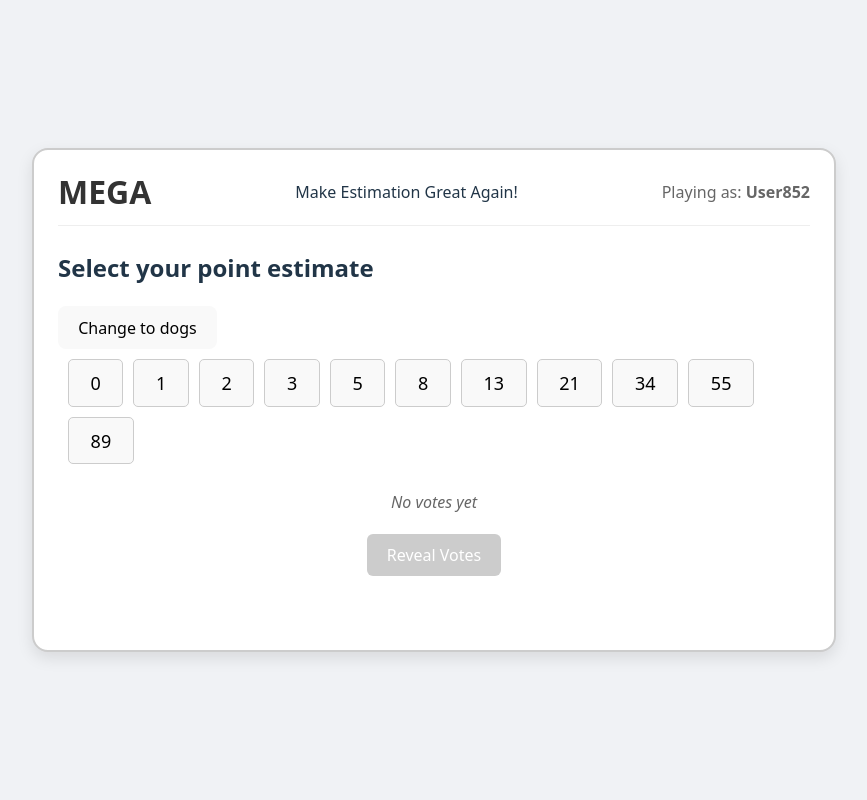
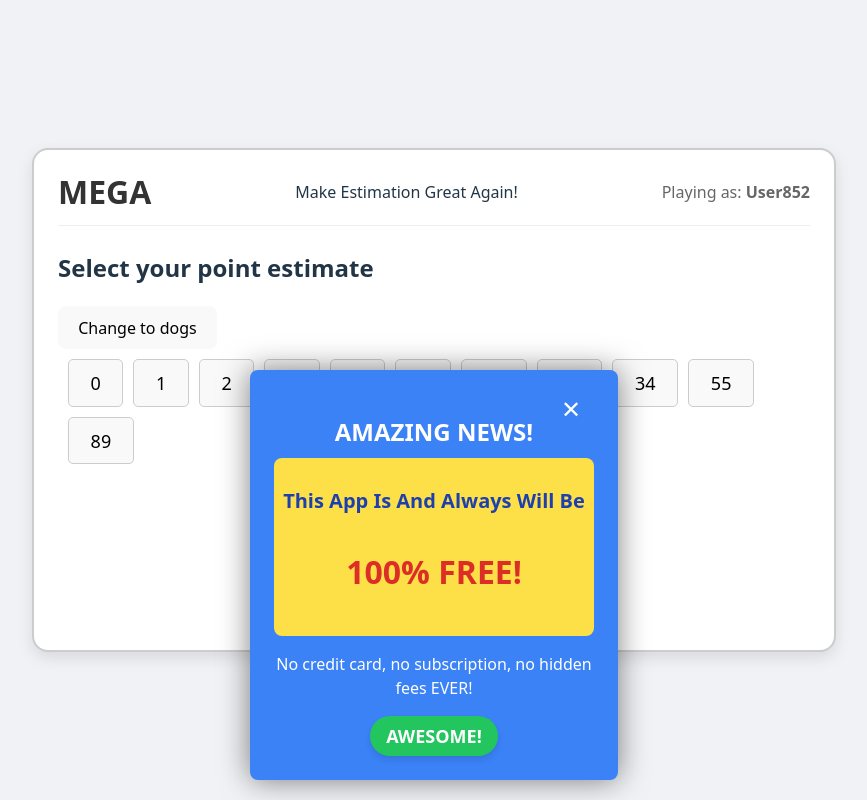
Before and after one commit to alexyun0429/MEGA, a React (Vite) app in the folder frontend/: page / in a window 1280 px wide. Shown: the whole page, without its empty margins (206-1073 px from the left). Built offline with nearby package versions, Linux system fonts and the light colour scheme.

Commit message:
added popup

```diff
--- a/frontend/src/App.jsx
+++ b/frontend/src/App.jsx
@@ -2,6 +2,7 @@ import React, { useState } from "react";
 import VotingPie from "./components/VotingPie/VotingPie";
 import "./App.css";
 import KatelynsComponentDONTDELETE from "./components/katelynsPageDONTDELETE"
+import AnnoyingPopup from "./components/AnnoyingPopup"
 
 const POINT_OPTIONS = ["1", "2", "3", "5", "8", "13", "21", "?"];
 
@@ -79,6 +80,7 @@ export default function App() {
           )}
         </div>
       </div>
+      <AnnoyingPopup />
     </div>
   );
 }
--- /dev/null
+++ b/frontend/src/components/AnnoyingPopup.tsx
@@ -0,0 +1,176 @@
+import React, { useState, useEffect } from "react";
+
+export default function SimplePopup() {
+  const [visible, setVisible] = useState(false);
+
+  // Show popup after a delay
+  useEffect(() => {
+    const timer = setTimeout(() => {
+      setVisible(true);
+    }, 2000);
+
+    return () => clearTimeout(timer);
+  }, []);
+
+  const handleClose = () => {
+    setVisible(false);
+  };
+
+  if (!visible) return null;
+
+  return (
+    <div
+      style={{
+        position: "fixed",
+        bottom: "20px",
+        left: "50%",
+        transform: "translateX(-50%)",
+        backgroundColor: "#3b82f6",
+        borderRadius: "8px",
+        boxShadow: "0 0 30px rgba(0, 0, 0, 0.5)",
+        padding: "24px",
+        width: "320px",
+        zIndex: 50,
+        animation: "slideUp 0.5s ease-out",
+      }}
+    >
+      <div
+        style={{
+          position: "absolute",
+          top: "8px",
+          right: "8px",
+        }}
+      >
+        <button
+          onClick={handleClose}
+          style={{
+            color: "white",
+            background: "none",
+            border: "none",
+            cursor: "pointer",
+            fontSize: "24px",
+          }}
+          onMouseOver={(e) => {
+            if (e.target instanceof HTMLElement) {
+              e.target.style.color = "#bfdbfe";
+            }
+          }}
+          onMouseOut={(e) => {
+            if (e.target instanceof HTMLElement) {
+              e.target.style.color = "white";
+            }
+          }}
+        >
+          ✕
+        </button>
+      </div>
+
+      <div
+        style={{
+          textAlign: "center",
+        }}
+      >
+        <h2
+          style={{
+            color: "white",
+            fontWeight: "bold",
+            fontSize: "24px",
+            marginBottom: "8px",
+          }}
+        >
+          AMAZING NEWS!
+        </h2>
+
+        <div
+          style={{
+            backgroundColor: "#fde047",
+            padding: "8px",
+            borderRadius: "8px",
+            marginBottom: "16px",
+          }}
+        >
+          <p
+            style={{
+              color: "#1e40af",
+              fontWeight: "bold",
+              fontSize: "20px",
+            }}
+          >
+            This App Is And Always Will Be
+          </p>
+          <p
+            style={{
+              color: "#dc2626",
+              fontWeight: "bold",
+              fontSize: "32px",
+              animation: "pulse 2s infinite",
+            }}
+          >
+            100% FREE!
+          </p>
+        </div>
+
+        <p
+          style={{
+            color: "white",
+            marginBottom: "16px",
+          }}
+        >
+          No credit card, no subscription, no hidden fees EVER!
+        </p>
+
+        <button
+          style={{
+            backgroundColor: "#22c55e",
+            color: "white",
+            fontWeight: "bold",
+            padding: "8px 16px",
+            borderRadius: "9999px",
+            fontSize: "18px",
+            border: "none",
+            cursor: "pointer",
+            boxShadow: "0 4px 6px rgba(0, 0, 0, 0.1)",
+          }}
+          onClick={handleClose}
+          onMouseOver={(e) => {
+            if (e.target instanceof HTMLElement) {
+              e.target.style.backgroundColor = "#16a34a";
+            }
+          }}
+          onMouseOut={(e) => {
+            if (e.target instanceof HTMLElement) {
+              e.target.style.backgroundColor = "#22c55e";
+            }
+          }}
+        >
+          AWESOME!
+        </button>
+      </div>
+
+      <style jsx>{`
+        @keyframes slideUp {
+          0% {
+            transform: translateX(-50%) translateY(100%);
+            opacity: 0;
+          }
+          100% {
+            transform: translateX(-50%) translateY(0);
+            opacity: 1;
+          }
+        }
+
+        @keyframes pulse {
+          0% {
+            opacity: 1;
+          }
+          50% {
+            opacity: 0.7;
+          }
+          100% {
+            opacity: 1;
+          }
+        }
+      `}</style>
+    </div>
+  );
+}
```
